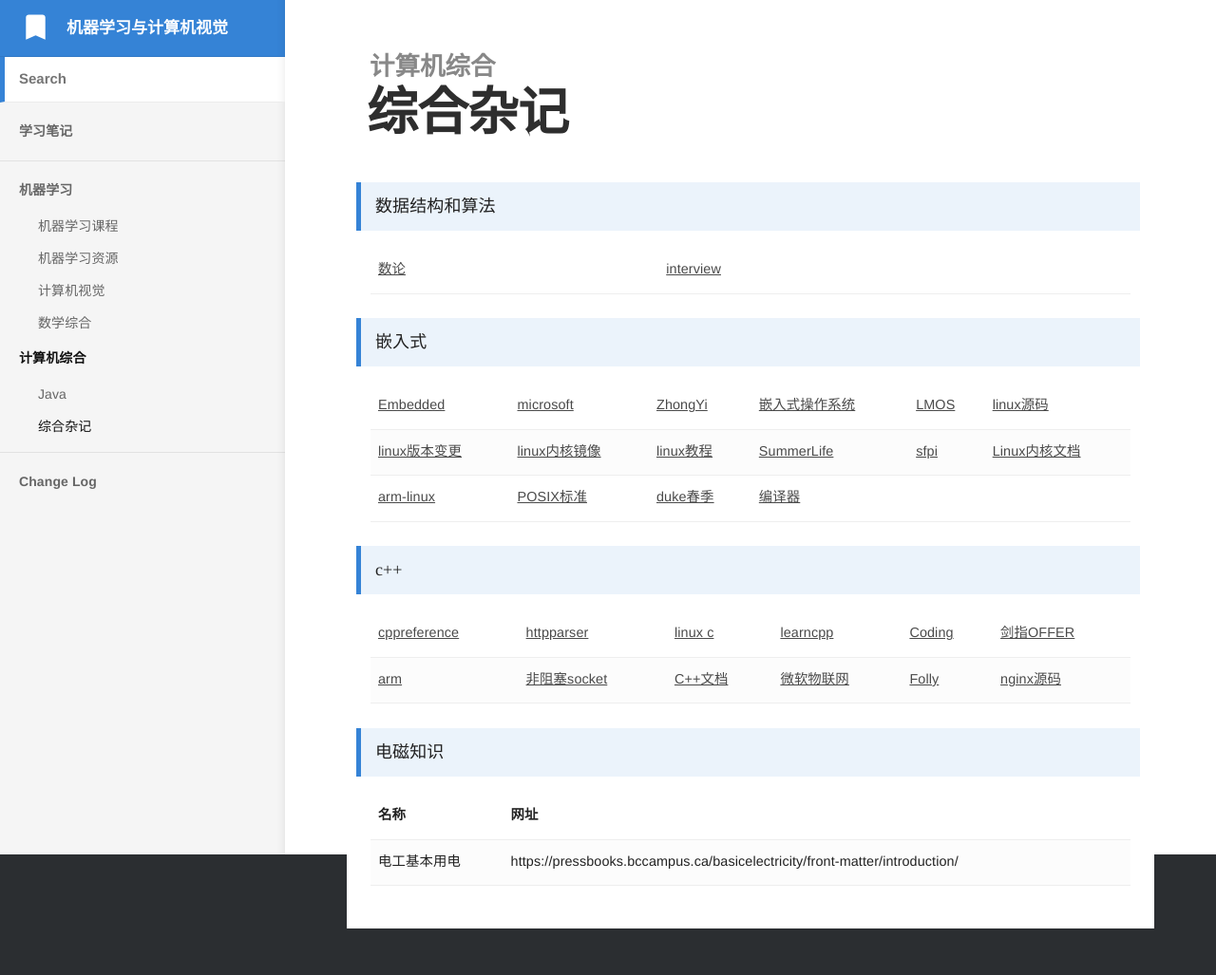
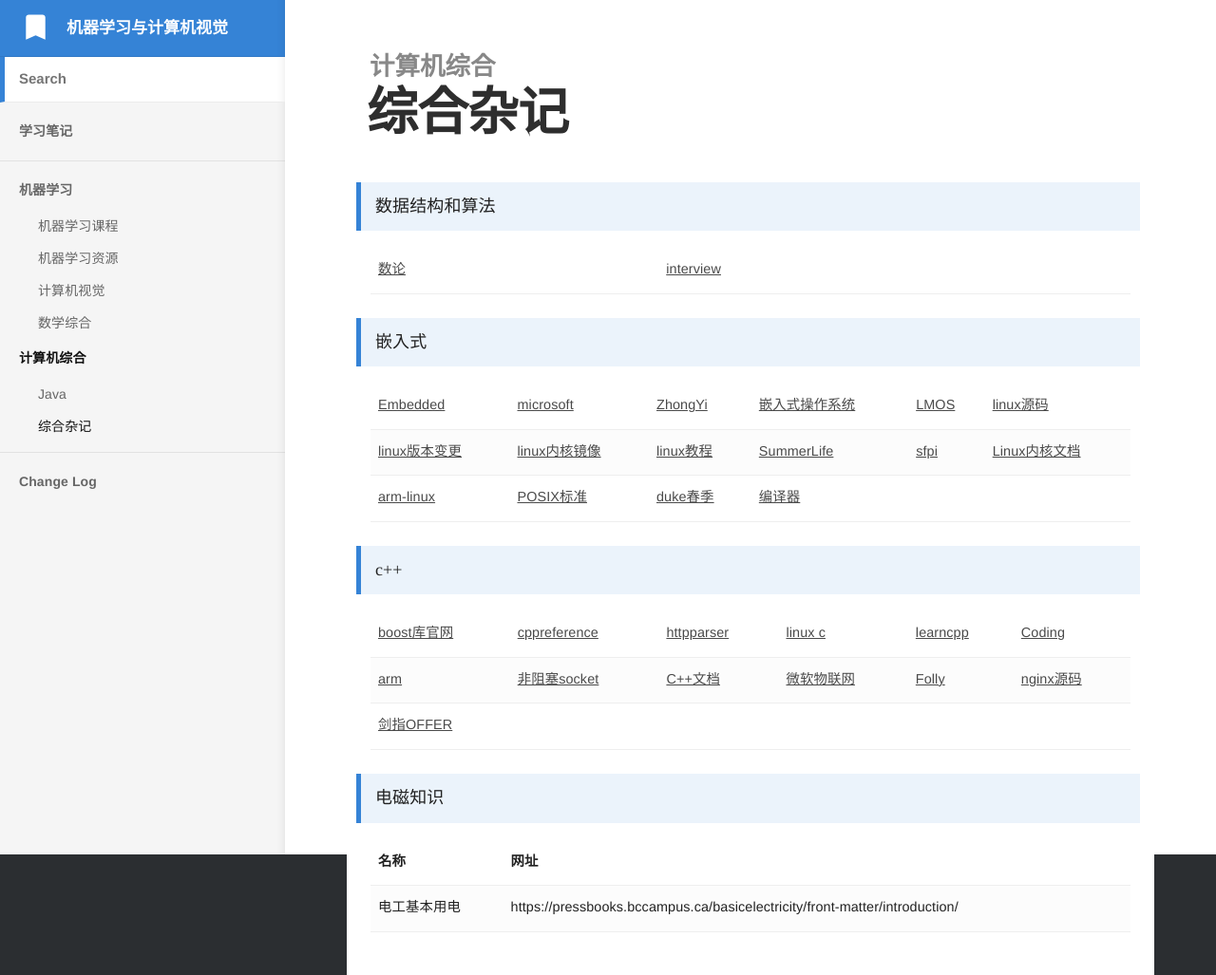
Before and after one commit to bashendixie/Machine_Learning_Notes, a Jekyll site: the page built from _docs/5、计算机综合/综合杂记.md, in a window 1280 px wide. Shown: the whole page at 95% size. Built offline with Jekyll 4.4.1, drawn with Linux system fonts in a browser that asks for light colours; some web fonts are replaced; before the commit the page ends 978 px from its top, so only the background shows below that.

Commit message:
no message

```diff
--- a/_docs/5、计算机综合/综合杂记.md
+++ b/_docs/5、计算机综合/综合杂记.md
@@ -84,6 +84,9 @@ order: 1
 	<tbody>
 		<tr>
 			<td>
+				<a href="https://www.boost.org/" target="_blank">boost库官网</a>
+			</td>
+			<td>
 				<a href="https://en.cppreference.com/w/cpp" target="_blank">cppreference</a>
 			</td>
 			<td>
@@ -97,9 +100,6 @@ order: 1
 			</td>
 			<td>
 				<a href="https://gitee.com/pan-junxian/CodingInterviewChinese2" target="_blank">Coding</a>
-			</td>
-			<td>
-				<a href="file:///D:/Study/%E6%95%99%E6%9D%90%E4%B9%A6%E7%B1%8D/45%E7%AE%97%E6%B3%95/%E5%89%91%E6%8C%87OFFER%E5%90%8D%E4%BC%81%E9%9D%A2%E8%AF%95%E5%AE%98%E7%B2%BE%E8%AE%B2%E5%85%B8%E5%9E%8B%E7%BC%96%E7%A8%8B%E9%A2%98%E7%AC%AC2%E7%89%88.pdf" target="_blank">剑指OFFER</a>
 			</td>
 		</tr>
 		<tr>
@@ -120,6 +120,11 @@ order: 1
 			</td>
 			<td>
 				<a href="https://github.com/nginx/nginx" target="_blank">nginx源码</a>
+			</td>
+		</tr>
+		<tr>
+			<td>
+				<a href="file:///D:/Study/%E6%95%99%E6%9D%90%E4%B9%A6%E7%B1%8D/45%E7%AE%97%E6%B3%95/%E5%89%91%E6%8C%87OFFER%E5%90%8D%E4%BC%81%E9%9D%A2%E8%AF%95%E5%AE%98%E7%B2%BE%E8%AE%B2%E5%85%B8%E5%9E%8B%E7%BC%96%E7%A8%8B%E9%A2%98%E7%AC%AC2%E7%89%88.pdf" target="_blank">剑指OFFER</a>
 			</td>
 		</tr>
 	</tbody>
```
